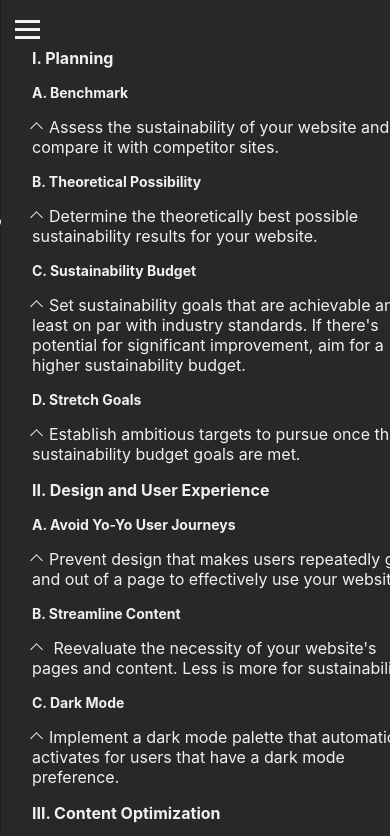
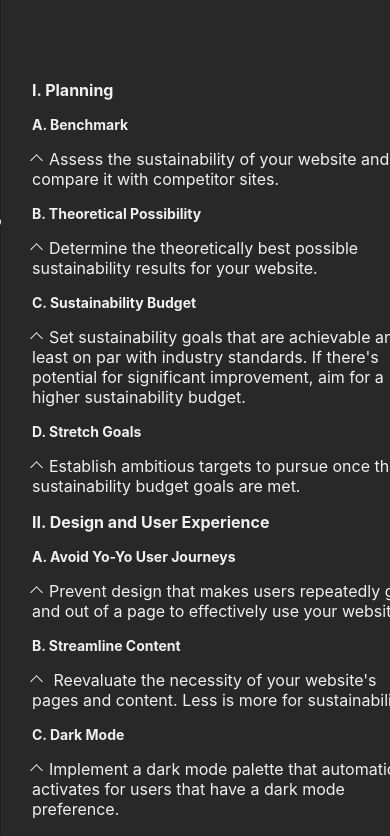
Before and after one commit to sivanmah/tv2-guidelines, a SvelteKit app: page / in a window 390 px wide. Shown: the top 836 px of the page. Built offline with nearby package versions, Linux system fonts and the light colour scheme.

Commit message:
fixed hamburger menu

```diff
--- a/package.json
+++ b/package.json
@@ -20,5 +20,8 @@
 		"svelte": "^3.54.0",
 		"vite": "^4.3.0"
 	},
-	"type": "module"
+	"type": "module",
+	"dependencies": {
+		"svelte-hamburgers": "^4.0.1"
+	}
 }
--- a/src/routes/components/Guidelines.svelte
+++ b/src/routes/components/Guidelines.svelte
@@ -383,6 +383,10 @@
 			font-size: 1.125rem;
 			margin-top: 1.25rem;
 		}
+
+		#planning {
+			margin-top: 3rem;
+		}
 	}
 
 	@media (max-width: 480px) {
--- a/src/routes/components/Navbar.svelte
+++ b/src/routes/components/Navbar.svelte
@@ -1,10 +1,14 @@
 <script>
-  let menuOpen = false;
+	import { Hamburger } from 'svelte-hamburgers';
 
+	let open = false;
+	$: if (open) {
+		console.log('open');
+	}
 	function scrollToSection(id) {
 		const element = document.getElementById(id);
 		element.scrollIntoView({ behavior: 'smooth' });
-    menuOpen = false; // Close the menu when a link is clicked
+		open = false; // Close the menu when a link is clicked
 	}
 
 	function toggleMenu() {
@@ -12,6 +16,48 @@
 		console.log(menuOpen);
 	}
 </script>
+
+<div class="hamburger-menu" on:click={toggleMenu}>
+	<span />
+	<span />
+	<span />
+</div>
+
+<ul class:menu-open={open}>
+	<li on:click={() => scrollToSection('planning')}>I. Planning</li>
+	<li class="h3-title" on:click={() => scrollToSection('benchmark')}>A. Benchmark</li>
+	<li class="h3-title" on:click={() => scrollToSection('theoretical-possibility')}>
+		B. Theoretical Possibility
+	</li>
+	<li class="h3-title" on:click={() => scrollToSection('sustainability-budget')}>
+		C. Sustainability Budget
+	</li>
+	<li class="h3-title" on:click={() => scrollToSection('stretch-goals')}>D. Stretch Goals</li>
+
+	<li on:click={() => scrollToSection('design')}>II. Design and User Experience</li>
+	<li class="h3-title" on:click={() => scrollToSection('yo-yo')}>A. Avoid Yo-Yo User Journeys</li>
+	<li class="h3-title" on:click={() => scrollToSection('streamline-content')}>
+		B. Streamline Content
+	</li>
+	<li class="h3-title" on:click={() => scrollToSection('dark-mode')}>C. Dark Mode</li>
+
+	<li on:click={() => scrollToSection('content')}>III. Content Optimization</li>
+	<li class="h3-title" on:click={() => scrollToSection('images')}>A. Images</li>
+	<li class="h3-title" on:click={() => scrollToSection('typography')}>B. Typography</li>
+
+	<li on:click={() => scrollToSection('power')}>IV. Power Consumption</li>
+	<li class="h3-title" on:click={() => scrollToSection('color')}>A. Color</li>
+	<li class="h3-title" on:click={() => scrollToSection('video')}>B. Video</li>
+	<li class="h3-title" on:click={() => scrollToSection('gifs')}>C. GIFs</li>
+	<li class="h3-title" on:click={() => scrollToSection('animations')}>D. Animations</li>
+
+	<li on:click={() => scrollToSection('hosting')}>V. Hosting</li>
+	<li class="h3-title" on:click={() => scrollToSection('green-host')}>A. Green Host</li>
+	<li class="h3-title" on:click={() => scrollToSection('data-center')}>B. Data Center</li>
+</ul>
+<div class="hamburger-menu">
+	<Hamburger bind:open --color="white" />
+</div>
 
 <style>
 	ul {
@@ -43,15 +89,6 @@
 		display: none;
 	}
 
-  .hamburger-menu span {
-    display: block;
-    width: 25px;
-    height: 3px;
-    margin: 5px auto;
-    background-color: #f0f0f0;
-    transition: all 0.3s ease;
-  }
-
 	@media (max-width: 1024px) {
 		ul {
 			width: 25%;
@@ -59,7 +96,6 @@
 	}
 
 	@media (max-width: 768px) {
-
 		ul {
 			position: fixed;
 			left: 0;
@@ -72,57 +108,26 @@
 			z-index: 1;
 		}
 
+		.menu-open {
+			transform: translateX(0);
+			width: 60%;
+			padding-top: 4.5rem;
+			overflow: auto;
+		}
+
 		.hamburger-menu {
 			display: block;
 			cursor: pointer;
-      position: absolute;
-      top: 15px;
-      left: 15px;
 			z-index: 2;
-    }
-
-    .menu-open ul {
-      transform: translateX(0);
-      width: 60%;
+			position: fixed;
+			background-color: black;
+			width: 100%;
 		}
 	}
 
 	@media (max-width: 480px) {
-    .menu-open ul {
+		.menu-open {
 			width: 100%;
 		}
 	}
 </style>
-
-  <div class="hamburger-menu" on:click={toggleMenu}>
-    <span></span>
-    <span></span>
-    <span></span>
-  </div>
-
-  <ul class="{menuOpen ? 'menu-open' : ''}">
-    <li on:click={() => scrollToSection('planning')}>I. Planning</li>
-    <li class="h3-title" on:click={() => scrollToSection('benchmark')}>A. Benchmark</li>
-    <li class="h3-title" on:click={() => scrollToSection('theoretical-possibility')}>B. Theoretical Possibility</li>
-    <li class="h3-title" on:click={() => scrollToSection('sustainability-budget')}>C. Sustainability Budget</li>
-    <li class="h3-title" on:click={() => scrollToSection('stretch-goals')}>D. Stretch Goals</li>
-
-    <li on:click={() => scrollToSection('design')}>II. Design and User Experience</li>
-    <li class="h3-title" on:click={() => scrollToSection('yo-yo')}>A. Avoid Yo-Yo User Journeys</li>
-    <li class="h3-title" on:click={() => scrollToSection('streamline-content')}>B. Streamline Content</li>
-    <li class="h3-title" on:click={() => scrollToSection('dark-mode')}>C. Dark Mode</li>
-
-    <li on:click={() => scrollToSection('content')}>III. Content Optimization</li>
-    <li class="h3-title" on:click={() => scrollToSection('images')}>A. Images</li>
-    <li class="h3-title" on:click={() => scrollToSection('typography')}>B. Typography</li>
-
-    <li on:click={() => scrollToSection('power')}>IV. Power Consumption</li>
-    <li class="h3-title" on:click={() => scrollToSection('color')}>A. Color</li>
-    <li class="h3-title" on:click={() => scrollToSection('video')}>B. Video</li>
-    <li class="h3-title" on:click={() => scrollToSection('gifs')}>C. GIFs</li>
-    <li class="h3-title" on:click={() => scrollToSection('animations')}>D. Animations</li>
-
-    <li on:click={() => scrollToSection('hosting')}>V. Hosting</li>
-    <li class="h3-title" on:click={() => scrollToSection('green-host')}>A. Green Host</li>
-    <li class="h3-title" on:click={() => scrollToSection('data-center')}>B. Data Center</li>
-  </ul>
```
Also changed, not shown: 1 other file (tests, documents, lock files or other folders). Lines whose indentation alone changed are shown as unchanged.
